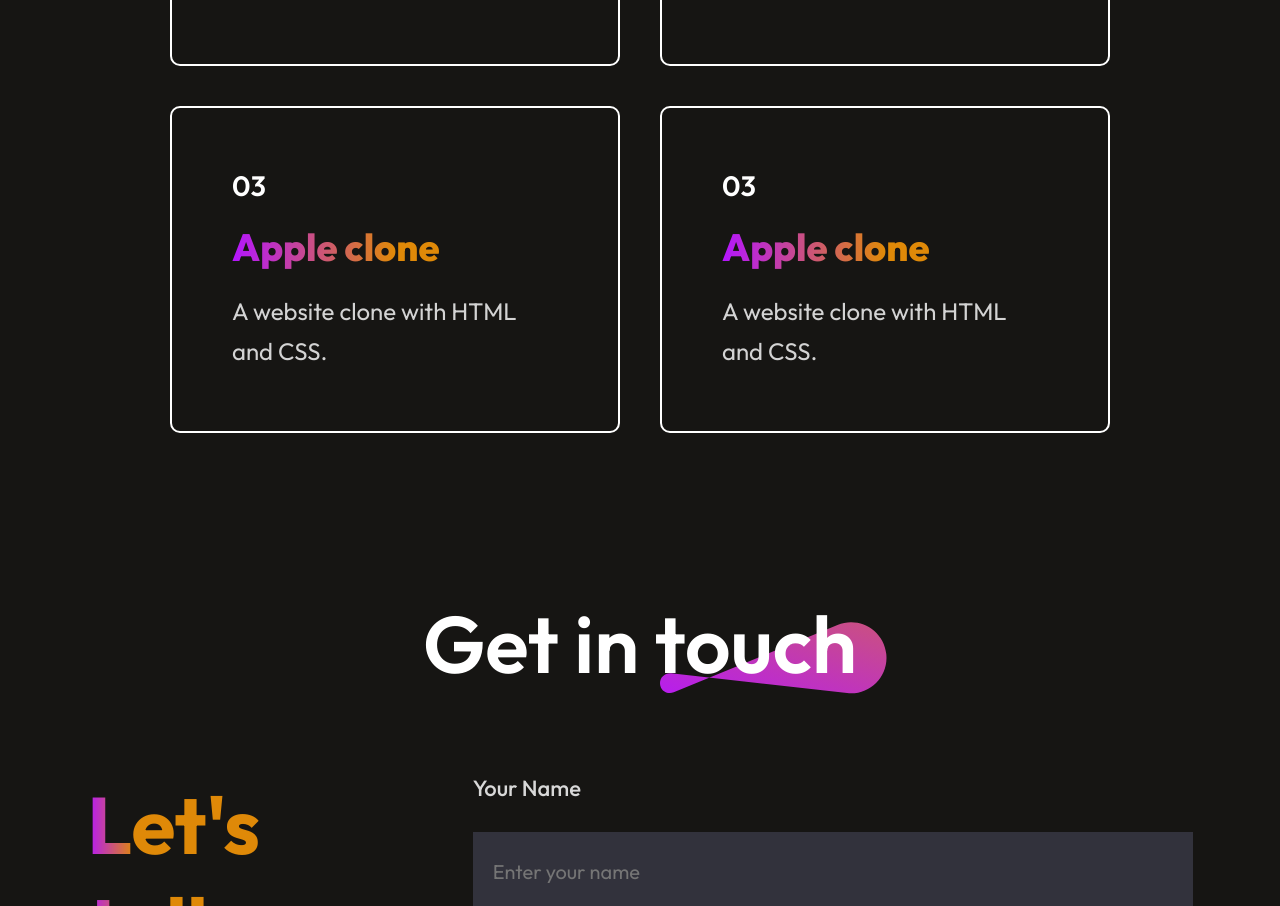
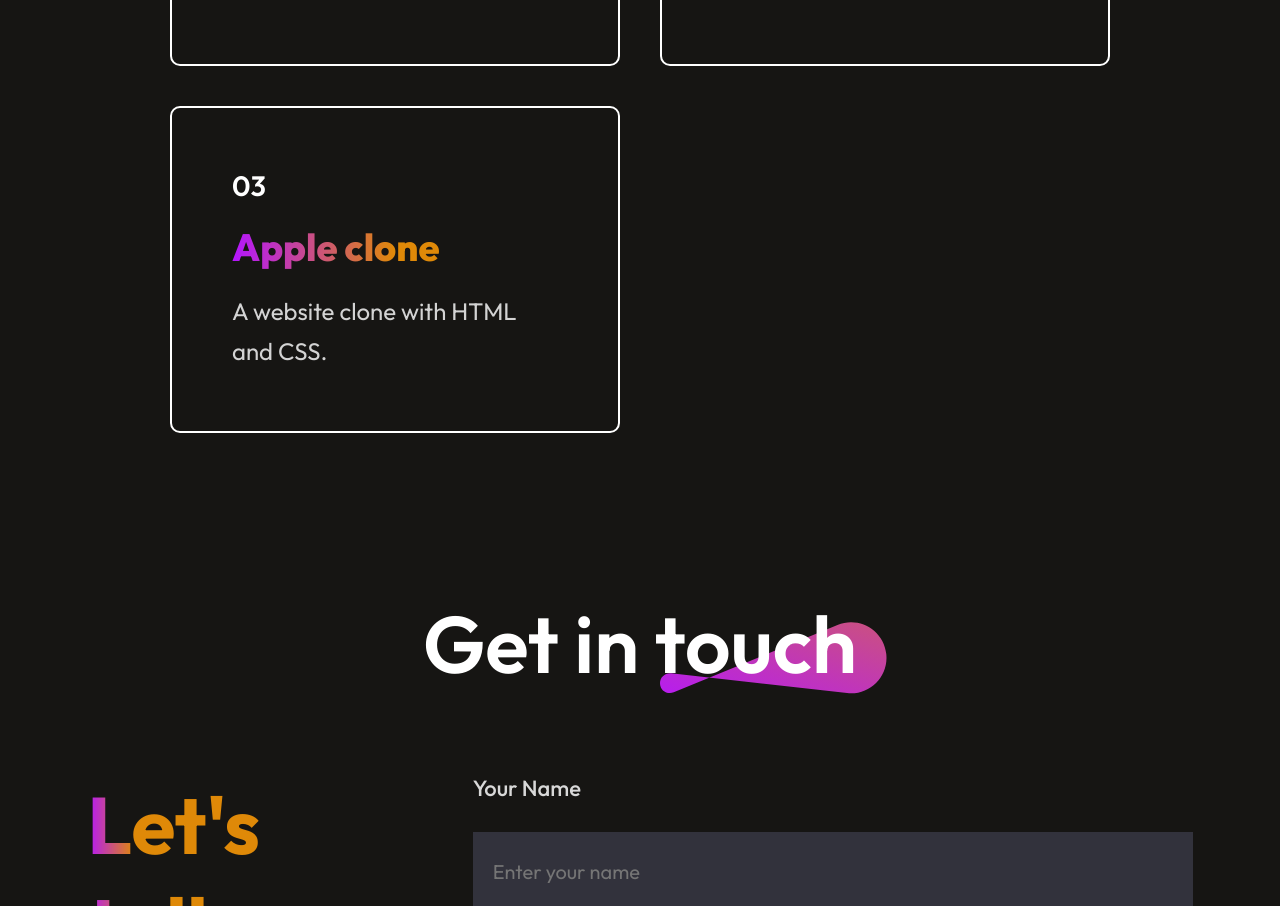
Before and after one commit to meklit-01/my-portfolio, a React (Vite) app: page / in a window 1280 px wide. Shown: the part 2538-3444 px from the top of the page. Built offline with nearby package versions, Linux system fonts and the light colour scheme.

Commit message:
duplicated works deleted

```diff
--- a/src/assets/work.js
+++ b/src/assets/work.js
@@ -15,10 +15,5 @@ export const work =[
       w_name: "Apple clone",
       w_desc:"A website clone with HTML and CSS.",
     },
-    {
-      w_no: "03",
-      w_name: "Apple clone",
-      w_desc:"A website clone with HTML and CSS.",
-    },
 
 ];
```
